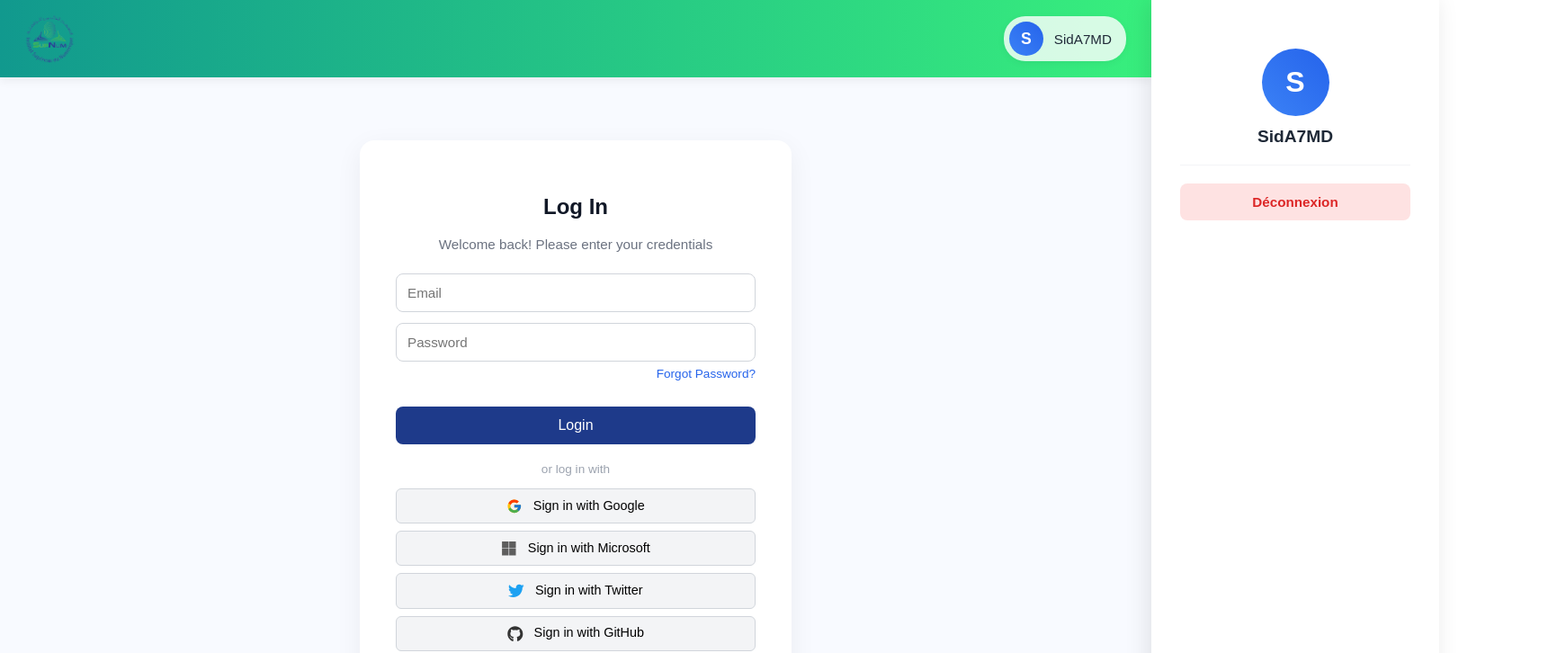
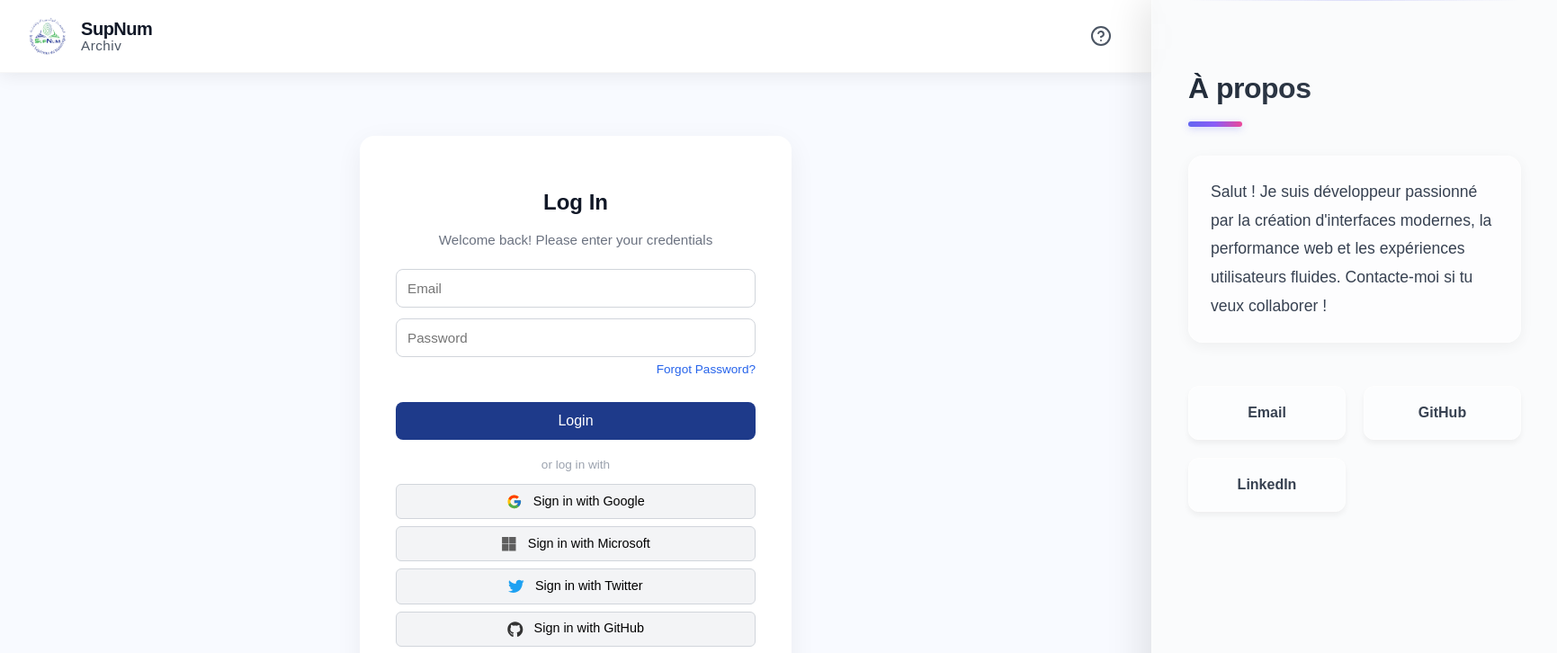
Before and after one commit to SidA7MD/Archiv, a React (Vite) app in the folder frontend/: page /login in a window 1280 px wide. Shown: the top 726 px of the page at 90% size, 1731 px wide, since content can reach past the window. Built offline with nearby package versions, Linux system fonts and the light colour scheme.

Commit message:
changing the style of the header

```diff
--- a/frontend/src/components/Header.jsx
+++ b/frontend/src/components/Header.jsx
@@ -1,6 +1,6 @@
 import React, { useState, useRef, useEffect } from 'react';
 import { useNavigate } from 'react-router-dom';
-import { Menu, X } from 'lucide-react';
+import { X, HelpCircle } from 'lucide-react';
 import styles from './Header.module.css';
 import logo from '../images/logo-supnum2.png';
 
@@ -14,7 +14,6 @@ const Header = () => {
     const user = { name: "SidA7MD", initial: "S" };
     // Set to null when logged out: const user = null;
 
-  // Handle click outside to close menu
     useEffect(() => {
         const handleClickOutside = (e) => {
             if (
@@ -32,90 +31,72 @@ const Header = () => {
         return () => document.removeEventListener('mousedown', handleClickOutside);
     }, [menuOpen]);
 
-  const handleLogout = () => {
-    console.log('Logging out...');
-    // Your logout logic here
+    const handleClose = () => {
         setMenuOpen(false);
     };
 
     return (
         <header className={styles.header}>
             {/* Logo */}
-      <div className={styles.logoContainer}>
+            <div
+                className={styles.logoContainer}
+                onClick={() => navigate('/')}
+                style={{ cursor: 'pointer' }}
+            >
                 <img src={logo} alt="SupNum Logo" className={styles.logoImg} />
+                <div className={styles.logoText}>
+                    <span className={styles.projectNameTop}>SupNum</span>
+                    <span className={styles.projectNameBottom}>Archiv</span>
+                </div>
             </div>
 
-      {/* User profile section (desktop) */}
-      <div className={styles.profileSection}>
-        {user ? (
-          <div className={styles.userInfo}>
-            <div className={styles.avatar}>{user.initial}</div>
-            <span className={styles.username}>{user.name}</span>
+
+
+            {/* Help button */}
+            <button
+                ref={burgerRef}
+                className={styles.helpBtn}
+                onClick={() => setMenuOpen(!menuOpen)}
+                aria-label={menuOpen ? "Close help" : "Show help"}
+            >
+                {menuOpen ? (
+                    <X size={24} className={styles.icon} />
+                ) : (
+                    <HelpCircle size={24} className={styles.icon} />
+                )}
+            </button>
+
+            {/* Help panel */}
+            <div
+                ref={menuRef}
+                className={`${styles.helpPanel} ${menuOpen ? styles.open : ''}`}
+            >
+                <div className={styles.panelContent}>
+                    <h3 className={styles.panelTitle}>À propos</h3>
+                    <p className={styles.panelText}>
+                        Salut ! Je suis développeur passionné par la création d'interfaces modernes,
+                        la performance web et les expériences utilisateurs fluides. Contacte-moi si tu veux collaborer !
+                    </p>
+
+                    <div className={styles.contactLinks}>
+                        <a href="mailto:contact@example.com" className={styles.contactLink}>
+                            Email
+                        </a>
+                        <a href="https://github.com/yourprofile" target="_blank" rel="noopener noreferrer" className={styles.contactLink}>
+                            GitHub
+                        </a>
+                        <a href="https://linkedin.com/in/yourprofile" target="_blank" rel="noopener noreferrer" className={styles.contactLink}>
+                            LinkedIn
+                        </a>
                     </div>
-        ) : (
-          <div className={styles.authButtons}>
-            <button
-              className={styles.loginBtn}
-              onClick={() => navigate('/login')}
-            >
-              Connexion
-            </button>
-            <button
-              className={styles.signupBtn}
-              onClick={() => navigate('/signup')}
-            >
-              Créer un compte
-            </button>
-          </div>
-        )}
                 </div>
 
-      {/* Mobile burger button */}
                 <button
-        ref={burgerRef}
-        className={styles.burgerBtn}
-        onClick={() => setMenuOpen(!menuOpen)}
-        aria-label={menuOpen ? "Close menu" : "Open menu"}
+                    className={styles.closeBtn}
+                    onClick={handleClose}
                 >
-        {menuOpen ? <X size={24} /> : <Menu size={24} />}
+                    Fermer
                 </button>
-
-      {/* Mobile slide-in menu */}
-      <div
-        ref={menuRef}
-        className={`${styles.mobileMenu} ${menuOpen ? styles.open : ''}`}
-      >
-        <div className={styles.mobileHeader}>
-          {user ? (
-            <>
-              <div className={styles.mobileUserSection}>
-                <div className={styles.mobileAvatar}>{user.initial}</div>
-                <span className={styles.mobileUsername}>{user.name}</span>
-              </div>
-              <button
-                className={styles.logoutBtn}
-                onClick={handleLogout}
-              >
-                Déconnexion
-              </button>
-            </>
-          ) : (
-            <div className={styles.mobileAuthButtons}>
-              <button
-                className={styles.mobileLoginBtn}
-                onClick={() => navigate('/login')}
-              >
-                Connexion
-              </button>
-              <button
-                className={styles.mobileSignupBtn}
-                onClick={() => navigate('/signup')}
-              >
-                Créer un compte
-              </button>
-            </div>
-          )}
-        </div>
             </div>
         </header>
     );
--- a/frontend/src/components/Header.module.css
+++ b/frontend/src/components/Header.module.css
@@ -1,258 +1,429 @@
-/*
-  Modern Header Styling
-  - Simplified design
-  - Mobile-friendly
-  - Smooth animations
-*/
+/* =============================
+   Premium Header Styles
+   ============================= */
 
-/* Header Container */
+/* Base Header Styles */
 .header {
   display: flex;
   justify-content: space-between;
   align-items: center;
-  padding: 0.5rem 1.75rem;
-  background: linear-gradient(90deg, #11998e 0%, #38ef7d 100%);
-
-
-  box-shadow: 0 4px 10px rgba(0, 0, 0, 0.06);
+  padding: 0 2rem;
+  background: rgba(255, 255, 255, 0.98);
+  backdrop-filter: blur(12px);
+  -webkit-backdrop-filter: blur(12px);
+  box-shadow: 0 2px 20px rgba(0, 0, 0, 0.08);
   position: sticky;
   top: 0;
   z-index: 1000;
-  height: 70px;
+  height: 80px;
+  border-bottom: 1px solid rgba(0, 0, 0, 0.03);
+  transition: all 0.3s cubic-bezier(0.4, 0, 0.2, 1);
 }
 
-/* Logo styling */
+/* Logo Container */
 .logoContainer {
   display: flex;
   align-items: center;
+  gap: 1rem;
+  cursor: pointer;
+  transition: transform 0.3s ease;
+}
+
+.logoContainer:hover {
+  transform: translateX(-2px);
 }
 
 .logoImg {
-  height: auto;
-  max-height: 55px;
-  max-width: 140px;
-  padding: 4px 0;
+  height: 42px;
+  width: auto;
+  object-fit: contain;
   transition: transform 0.3s ease;
 }
 
-.logoImg:hover {
-  transform: scale(1.03);
+.logoText {
+  display: flex;
+  flex-direction: column;
+  line-height: 1.1;
 }
 
-/* User profile section */
-.profileSection {
-  display: flex;
-  align-items: center;
+.projectNameTop {
+  font-size: 1.25rem;
+  font-weight: 700;
+  color: #111827;
+  letter-spacing: -0.5px;
 }
 
-.userInfo {
-  display: flex;
-  align-items: center;
-  gap: 12px;
-  background: rgba(255, 255, 255, 0.8);
-  padding: 6px 16px 6px 6px;
-  border-radius: 24px;
-  box-shadow: 0 2px 8px rgba(0, 0, 0, 0.05);
-  transition: transform 0.2s ease, box-shadow 0.2s ease;
+.projectNameBottom {
+  font-size: 0.95rem;
+  font-weight: 500;
+  color: #4b5563;
+  letter-spacing: 0.5px;
 }
 
-.userInfo:hover {
-  transform: translateY(-1px);
-  box-shadow: 0 3px 10px rgba(0, 0, 0, 0.08);
-}
-
-.avatar {
-  width: 38px;
-  height: 38px;
+/* Help Button */
+.helpBtn {
+  background: none;
+  border: none;
+  cursor: pointer;
+  width: 48px;
+  height: 48px;
   border-radius: 50%;
-  background: linear-gradient(45deg, #3b82f6, #2563eb);
-  color: white;
   display: flex;
   align-items: center;
   justify-content: center;
-  font-weight: 600;
-  font-size: 1.1rem;
+  transition: all 0.3s ease;
+  position: relative;
 }
 
-.username {
-  font-weight: 500;
-  font-size: 0.95rem;
-  color: #1f2937;
+.helpBtn:hover {
+  background: rgba(99, 102, 241, 0.1);
 }
 
-/* Auth buttons */
-.authButtons {
-  display: flex;
-  gap: 12px;
+.icon {
+  color: #4b5563;
+  transition: all 0.3s ease;
 }
 
-.loginBtn, .signupBtn {
-  padding: 8px 18px;
-  border-radius: 20px;
-  font-size: 0.92rem;
-  font-weight: 600;
-  cursor: pointer;
-  transition: all 0.2s ease;
-  border: none;
+.helpBtn:hover .icon {
+  color: #6366f1;
+  transform: scale(1.1);
 }
 
-.loginBtn {
-  background: #f9fafb;
-  color: #1f2937;
-  border: 1px solid #e5e7eb;
-}
+/* =================================
+   Revolutionary Help Panel Design
+   ================================= */
 
-.loginBtn:hover {
-  background: #f3f4f6;
-  border-color: #d1d5db;
-}
-
-.signupBtn {
-  background: #3b82f6;
-  color: white;
-}
-
-.signupBtn:hover {
-  background: #2563eb;
-  transform: translateY(-1px);
-}
-
-/* Mobile burger button */
-.burgerBtn {
-  display: none;
-  background: none;
-  border: none;
-  color: #4b5563;
-  cursor: pointer;
-  width: 40px;
-  height: 40px;
-  border-radius: 8px;
-  align-items: center;
-  justify-content: center;
-  transition: background-color 0.2s ease;
-}
-
-.burgerBtn:hover {
-  background-color: rgba(0, 0, 0, 0.05);
-}
-
-/* Mobile menu */
-.mobileMenu {
+/* Help Panel - Glassmorphism Effect */
+.helpPanel {
   position: fixed;
   top: 0;
   right: 0;
   height: 100vh;
-  width: 85%;
-  max-width: 320px;
-  background: white;
-  box-shadow: -4px 0 25px rgba(0, 0, 0, 0.1);
+  width: 450px;
+  max-width: 100%;
+  /* REVOLUTIONARY new background */
+  background: rgba(249, 250, 251, 0.75);
+  backdrop-filter: blur(24px);
+  -webkit-backdrop-filter: blur(24px);
+  box-shadow: -10px 0 40px rgba(0, 0, 0, 0.1);
   z-index: 1100;
   transform: translateX(100%);
-  transition: transform 0.3s cubic-bezier(0.16, 1, 0.3, 1);
-  overflow-y: auto;
-  padding-top: 30px;
+  transition: all 0.6s cubic-bezier(0.16, 1, 0.3, 1);
+  display: flex;
+  flex-direction: column;
+  overflow: hidden;
+  border-left: 1px solid rgba(255, 255, 255, 0.5);
 }
 
-.mobileMenu.open {
-  transform: translateX(0);
+.helpPanel::before {
+  content: '';
+  position: fixed;
+  top: 0;
+  left: 0;
+  right: 0;
+  bottom: 0;
+  background: rgba(17, 24, 39, 0.4);
+  backdrop-filter: blur(4px);
+  -webkit-backdrop-filter: blur(4px);
+  z-index: -1;
+  opacity: 0;
+  transition: opacity 0.4s ease;
+  pointer-events: none;
 }
 
-.mobileHeader {
-  padding: 1.5rem 2rem;
-  display: flex;
-  flex-direction: column;
-  gap: 20px;
+.helpPanel.open {
+  transform: translateX(0);
+  box-shadow:
+          -20px 0 60px rgba(0, 0, 0, 0.2),
+          0 0 30px rgba(99, 102, 241, 0.1);
 }
 
-.mobileUserSection {
-  display: flex;
-  flex-direction: column;
-  align-items: center;
-  gap: 12px;
-  padding-bottom: 20px;
-  border-bottom: 1px solid #f3f4f6;
+.helpPanel.open::before {
+  opacity: 1;
+  pointer-events: auto;
 }
 
-.mobileAvatar {
-  width: 75px;
-  height: 75px;
-  border-radius: 50%;
-  background: linear-gradient(45deg, #3b82f6, #2563eb);
-  color: white;
+/* Panel Content */
+.panelContent {
+  flex: 1;
+  padding: 3rem 2.5rem;
+  overflow-y: auto;
+  -webkit-overflow-scrolling: touch;
+  position: relative;
+}
+
+.panelContent::before {
+  content: '';
+  position: absolute;
+  top: 0;
+  left: 2.5rem;
+  right: 2.5rem;
+  height: 1px;
+  background: linear-gradient(90deg,
+  transparent 0%,
+  rgba(99, 102, 241, 0.2) 50%,
+  transparent 100%
+  );
+}
+
+.panelTitle {
+  font-size: 2rem;
+  font-weight: 800;
+  background: linear-gradient(135deg, #1f2937 0%, #4b5563 100%);
+  -webkit-background-clip: text;
+  -webkit-text-fill-color: transparent;
+  background-clip: text;
+  margin-bottom: 2rem;
+  position: relative;
+  padding-bottom: 1.5rem;
+  letter-spacing: -0.5px;
+}
+
+.panelTitle::after {
+  content: '';
+  position: absolute;
+  bottom: 0;
+  left: 0;
+  width: 60px;
+  height: 6px;
+  background: linear-gradient(90deg,
+  #6366f1 0%,
+  #8b5cf6 50%,
+  #ec4899 100%
+  );
+  border-radius: 3px;
+  box-shadow: 0 2px 8px rgba(99, 102, 241, 0.3);
+}
+
+.panelText {
+  font-size: 1.1rem;
+  line-height: 1.8;
+  color: #374151; /* Darker text for better readability */
+  margin-bottom: 3rem;
+  position: relative;
+  padding: 1.5rem;
+  background: rgba(255, 255, 255, 0.5); /* Semi-transparent white */
+  border-radius: 16px;
+  border: 1px solid rgba(255, 255, 255, 0.7);
+  font-weight: 400;
+  box-shadow: 0 4px 15px rgba(0, 0, 0, 0.05);
+}
+
+/* Contact Links - GREAT Buttons */
+.contactLinks {
+  display: grid;
+  grid-template-columns: repeat(auto-fit, minmax(130px, 1fr));
+  gap: 1.25rem;
+  margin-top: 2.5rem;
+}
+
+.contactLink {
+  padding: 1.25rem 1.5rem;
+  background: rgba(255, 255, 255, 0.4);
+  border-radius: 12px;
+  font-size: 1rem;
+  font-weight: 600;
+  color: #374151;
+  text-decoration: none;
+  transition: all 0.3s cubic-bezier(0.4, 0, 0.2, 1);
   display: flex;
   align-items: center;
   justify-content: center;
-  font-weight: 600;
-  font-size: 2rem;
+  gap: 0.75rem;
+  text-align: center;
+  border: 1px solid rgba(255, 255, 255, 0.6);
+  position: relative;
+  overflow: hidden;
+  box-shadow: 0 4px 6px rgba(0, 0, 0, 0.05);
 }
 
-.mobileUsername {
-  font-weight: 600;
-  font-size: 1.2rem;
-  color: #1f2937;
+.contactLink:hover {
+  background: linear-gradient(135deg, #6366f1 0%, #8b5cf6 100%);
+  color: #ffffff;
+  transform: translateY(-4px) scale(1.03);
+  box-shadow:
+          0 10px 25px rgba(99, 102, 241, 0.3),
+          0 4px 10px rgba(0, 0, 0, 0.1);
+  border-color: transparent;
 }
 
-.logoutBtn {
-  width: 100%;
-  padding: 12px;
-  border-radius: 8px;
-  background: #fee2e2;
-  color: #dc2626;
-  border: none;
-  font-weight: 600;
-  font-size: 0.95rem;
-  cursor: pointer;
-  transition: all 0.2s ease;
+.contactLink:active {
+  transform: translateY(-2px) scale(1.01);
+  box-shadow: 0 5px 15px rgba(99, 102, 241, 0.2);
 }
 
-.logoutBtn:hover {
-  background: #fecaca;
+/* Close Button - A GREAT Button */
+.closeBtn {
+  padding: 1.5rem;
+  background: transparent;
+  color: #4b5563;
+  border: none;
+  border-radius: 0;
+  font-weight: 600;
+  cursor: pointer;
+  transition: all 0.3s cubic-bezier(0.4, 0, 0.2, 1);
+  text-align: center;
+  border-top: 1px solid rgba(0, 0, 0, 0.08);
+  font-size: 1.1rem;
+  position: relative;
+  z-index: 1;
 }
 
-.mobileAuthButtons {
-  display: flex;
-  flex-direction: column;
-  gap: 12px;
-  width: 100%;
+.closeBtn::before {
+  content: '';
+  position: absolute;
+  top: 0;
+  left: 0;
+  right: 0;
+  bottom: 0;
+  background: linear-gradient(135deg, #6366f1, #8b5cf6);
+  transform: scaleY(0);
+  transform-origin: bottom;
+  transition: transform 0.4s cubic-bezier(0.16, 1, 0.3, 1);
+  z-index: -1;
 }
 
-.mobileLoginBtn, .mobileSignupBtn {
-  padding: 14px;
-  border-radius: 8px;
-  font-size: 1rem;
-  font-weight: 600;
-  cursor: pointer;
-  transition: all 0.2s ease;
-  border: none;
-  width: 100%;
+.closeBtn:hover {
+  color: #ffffff;
 }
 
-.mobileLoginBtn {
-  background: #f9fafb;
-  color: #1f2937;
-  border: 1px solid #e5e7eb;
+.closeBtn:hover::before {
+  transform: scaleY(1);
 }
 
-.mobileSignupBtn {
-  background: #3b82f6;
-  color: white;
+/* Scrollbar Styling */
+.panelContent::-webkit-scrollbar {
+  width: 6px;
 }
 
-/* Media queries for responsive design */
+.panelContent::-webkit-scrollbar-track {
+  background: rgba(99, 102, 241, 0.05);
+  border-radius: 3px;
+}
+
+.panelContent::-webkit-scrollbar-thumb {
+  background: linear-gradient(135deg, #6366f1, #8b5cf6);
+  border-radius: 3px;
+  transition: background 0.3s ease;
+}
+
+.panelContent::-webkit-scrollbar-thumb:hover {
+  background: linear-gradient(135deg, #4f46e5, #7c3aed);
+}
+
+/* ======================
+   Responsive Adjustments
+   ====================== */
+
+/* Tablet (768px and below) */
 @media (max-width: 768px) {
   .header {
-    padding: 0.5rem 1.2rem;
+    padding: 0 1.5rem;
+    height: 70px;
   }
 
-  .profileSection {
+  .logoImg {
+    height: 38px;
+  }
+
+  .projectNameTop {
+    font-size: 1.1rem;
+  }
+
+  .projectNameBottom {
+    font-size: 0.85rem;
+  }
+
+  .helpPanel {
+    width: 400px;
+  }
+
+  .panelContent {
+    padding: 2.5rem 2rem;
+  }
+
+  .panelTitle {
+    font-size: 1.75rem;
+  }
+
+  .panelText {
+    font-size: 1rem;
+    padding: 1.25rem;
+  }
+
+  .helpPanel::before {
+    right: 400px;
+  }
+}
+
+/* Mobile (480px and below) */
+@media (max-width: 480px) {
+  .header {
+    padding: 0 1.25rem;
+  }
+
+  .logoText {
     display: none;
   }
 
-  .burgerBtn {
-    display: flex;
+  .helpPanel {
+    width: 100%;
+    border-left: none;
+    box-shadow: none;
+    /* Soften blur on mobile for performance */
+    backdrop-filter: blur(16px);
+    -webkit-backdrop-filter: blur(16px);
   }
 
-  .logoImg {
-    max-height: 50px;
+  .helpPanel.open {
+    box-shadow: none;
+  }
+
+  .panelContent {
+    padding: 2rem 1.5rem;
+  }
+
+  .panelTitle {
+    font-size: 1.5rem;
+    margin-bottom: 1.5rem;
+  }
+
+  .panelText {
+    font-size: 0.95rem;
+    margin-bottom: 2.5rem;
+    padding: 1rem;
+  }
+
+  .contactLinks {
+    grid-template-columns: 1fr;
+    gap: 1rem;
+  }
+
+  .contactLink {
+    padding: 1rem 1.25rem;
+  }
+
+  .closeBtn {
+    padding: 1.25rem;
+    font-size: 1rem;
+  }
+
+  .helpPanel::before {
+    right: 0;
   }
 }
+
+/* Small Mobile (360px and below) */
+@media (max-width: 360px) {
+  .panelContent {
+    padding: 1.5rem 1.25rem;
+  }
+
+  .panelTitle {
+    font-size: 1.4rem;
+  }
+
+  .panelText {
+    padding: 0.875rem;
+  }
+}
--- a/package.json
+++ /dev/null
@@ -1,5 +0,0 @@
-{
-  "devDependencies": {
-    "gh-pages": "^6.3.0"
-  }
-}
```
Also changed, not shown: 1 other file (tests, documents, lock files or other folders). Lines whose indentation alone changed are shown as unchanged.
